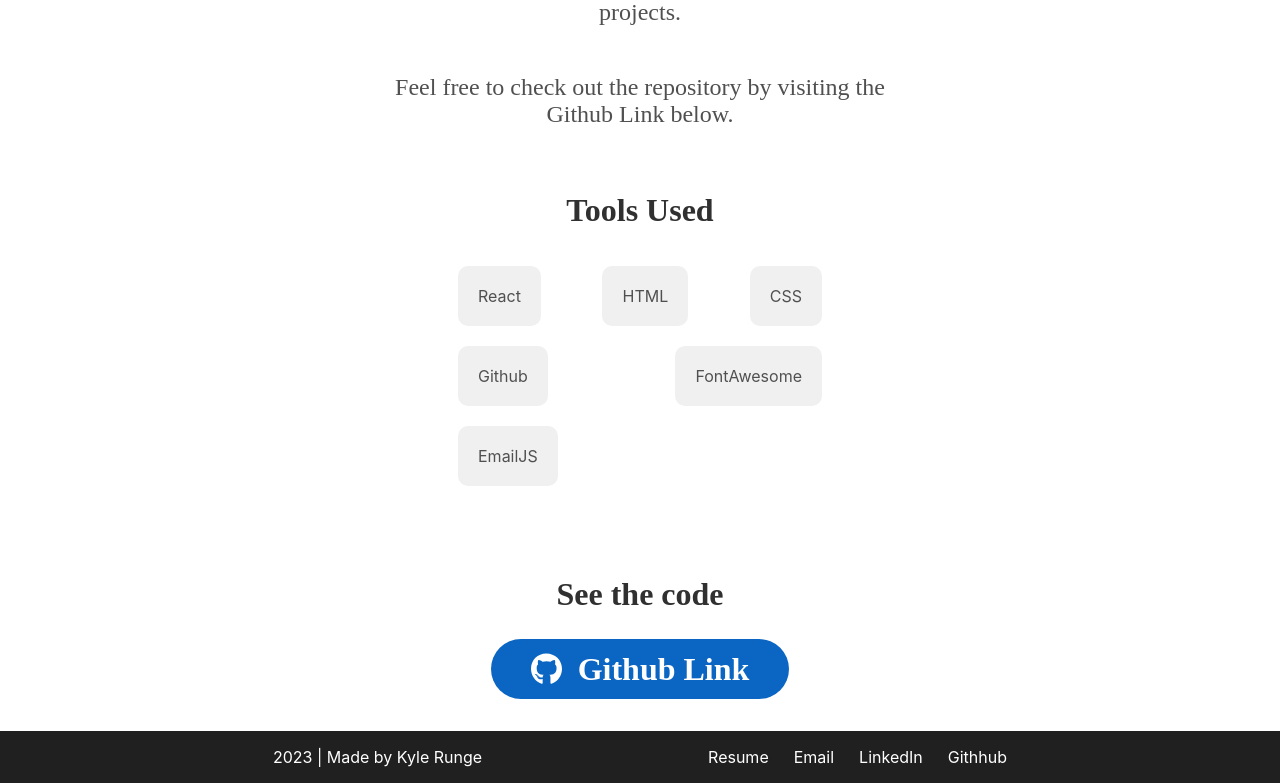
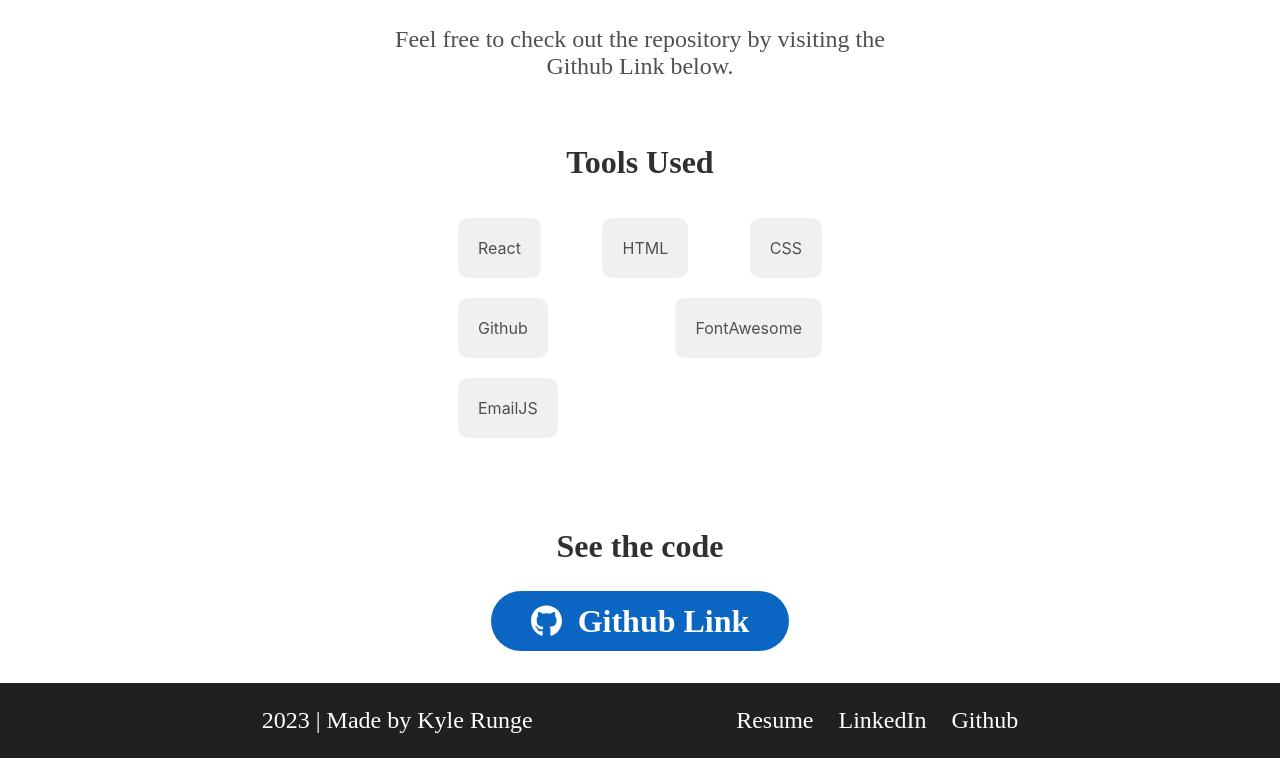
Before and after one commit to krunge1/portfolio_website, a React (Create React App) app in the folder client/: page /MERN_project in a window 1280 px wide. Shown: the part 1229-2012 px from the top of the page. After the commit the page ends 1987 px from the top, so only its background shows below. Built offline with nearby package versions, Linux system fonts and the light colour scheme.

Commit message:
resume download, head/foot links, styling

```diff
--- a/client/src/Controllers/Footer.js
+++ b/client/src/Controllers/Footer.js
@@ -1,16 +1,19 @@
 import React from 'react'
 import styles from "../styles/Footer.module.css"
+import resume from '../assets/kyle_runge_resume.pdf'
+import { Link } from 'react-router-dom';
+
+
 
 const Footer = () => {
     return (
         <div className={styles.body}>
             <div className={styles.footer}>
-                <p>2023 | Made by Kyle Runge</p>
+                <p className={styles.p}>2023 | Made by Kyle Runge</p>
                 <div className={styles.contactGroup}>
-                    <p>Resume</p>
-                    <p>Email</p>
-                    <p>LinkedIn</p>
-                    <p>Githhub</p>
+                    <Link target="_blank" className={styles.link} to={resume}>Resume</Link>
+                    <Link target="_blank" className={styles.link} to="https://www.linkedin.com/in/kyle-runge1/">LinkedIn</Link>
+                    <Link target="_blank" className={styles.link} to="https://github.com/krunge1">Github</Link>
                 </div>
             </div>
         </div>
--- a/client/src/Controllers/Header.js
+++ b/client/src/Controllers/Header.js
@@ -1,12 +1,13 @@
 import React from 'react';
 import { Link } from 'react-router-dom';
 import styles from "../styles/Header.module.css";
+import resume from '../assets/kyle_runge_resume.pdf'
 
 const Header = () => {
     return (
     <div className={styles.header_body}>
         <header className={styles.header}>
-            <p className={styles.p}>Kyle Runge</p>
+        <a className={styles.link} href={resume}>Kyle Runge</a>
             <div className={styles.header_line_group}>
                 <Link className={styles.link} to="/#home">home</Link>
                 <Link className={styles.link} to="/#about_me">expertise</Link>
--- a/client/src/styles/Footer.module.css
+++ b/client/src/styles/Footer.module.css
@@ -12,8 +12,20 @@
     color: #ffffff;
 }
 
+.p{
+    font-family: "WensleyDemo";
+    font-size: 1.5em;
+}
 .contactGroup{
     display: flex;
     justify-content: space-between;
     gap: 25px;
 }
+
+.link{
+    font-size: 1.5em;
+    color: #ffffff;
+    text-decoration: none;
+    font-family: "WensleyDemo";
+    margin: auto;
+}
```
Also changed, not shown: 1 other file (tests, documents, lock files or other folders).
